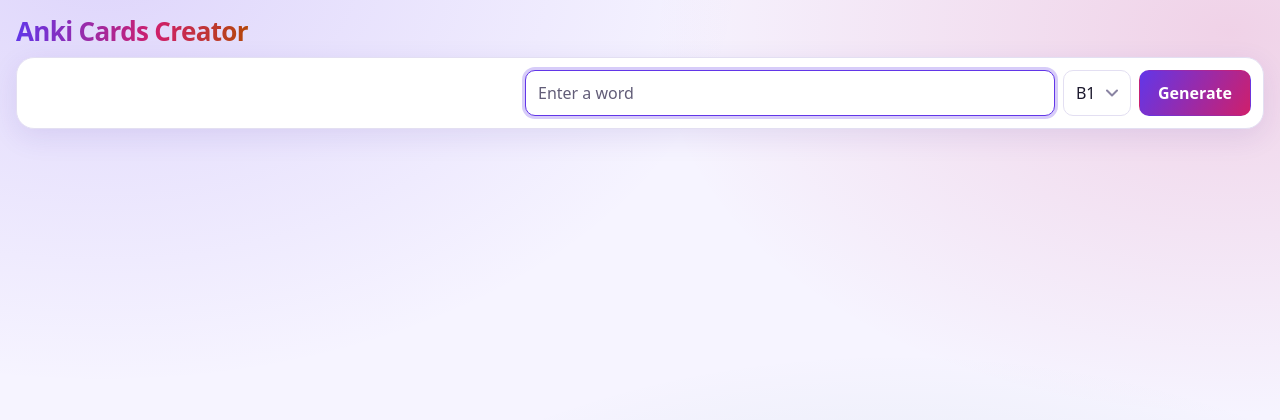
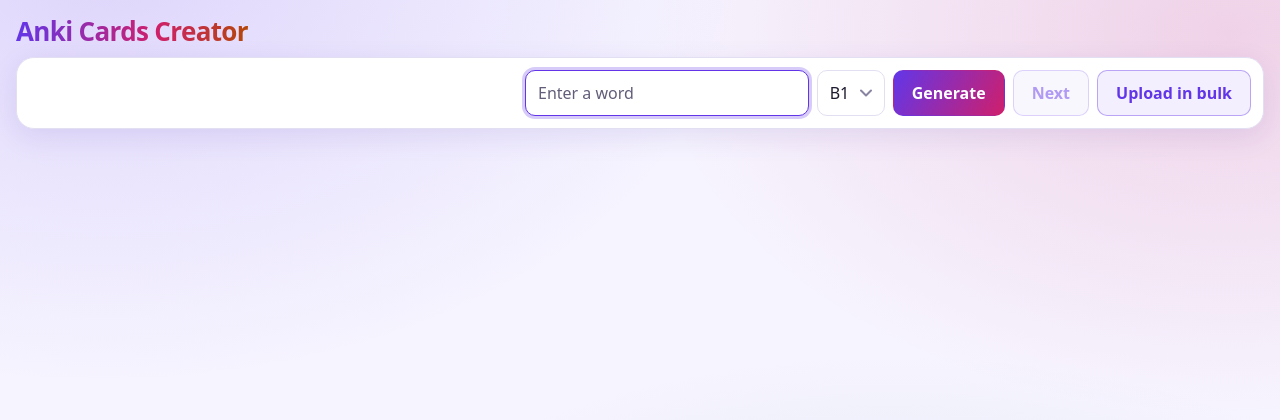
Before and after one commit to RadioVika/anki-cards-creator, a FastAPI app: page / in a window 1280 px wide. Shown: the top 420 px of the page. Run offline with FastAPI, Linux system fonts and the light colour scheme; data that the repository does not hold is empty; parts of the project's set-up code (start-up, migrations or seed data) failed here and were passed over.

Commit message:
add bulk upload

```diff
--- a/src/anki_cards_creator/web/static/app.css
+++ b/src/anki_cards_creator/web/static/app.css
@@ -104,7 +104,11 @@ section { margin-bottom: 24px; }
 .row .level { flex: none; width: auto; min-width: 0; }
 .row + .message { margin: 8px 0 0; }
 
-input, select, .editable {
+.bulk { display: flex; flex-direction: column; align-items: flex-end; gap: 8px; margin-top: 8px; }
+.bulk[hidden] { display: none; }
+.bulk textarea { resize: vertical; }
+
+input, select, textarea, .editable {
   width: 100%;
   padding: 10px 12px;
   border: 1px solid var(--border);
@@ -115,7 +119,7 @@ input, select, .editable {
   transition: border-color 0.15s, box-shadow 0.15s, background-color 0.15s;
 }
 
-input::placeholder { color: var(--muted); }
+input::placeholder, textarea::placeholder { color: var(--muted); }
 
 select {
   appearance: none;
@@ -126,7 +130,7 @@ select {
   cursor: pointer;
 }
 
-input:focus-visible, select:focus-visible, .editable:focus-visible {
+input:focus-visible, select:focus-visible, textarea:focus-visible, .editable:focus-visible {
   border-color: var(--accent);
   outline: none;
   box-shadow: 0 0 0 3px color-mix(in srgb, var(--accent) 25%, transparent);
--- a/src/anki_cards_creator/web/static/app.js
+++ b/src/anki_cards_creator/web/static/app.js
@@ -33,3 +33,41 @@ word.addEventListener("click", () => {
 word.addEventListener("input", () => { selectOnClick = false; });
 word.addEventListener("blur", () => { selectOnClick = true; });
 word.form.addEventListener("submit", () => { selectOnClick = true; });
+
+// Bulk upload: pasted words (one per line) form a queue, and "Next" moves the
+// next queued word into the word field.
+const queue = [];
+const nextButton = document.getElementById("next-word");
+const bulk = document.getElementById("bulk");
+const bulkToggle = document.getElementById("bulk-toggle");
+const bulkWords = document.getElementById("bulk-words");
+
+function updateNextButton() {
+  nextButton.disabled = queue.length === 0;
+  nextButton.textContent = queue.length ? `Next (${queue.length})` : "Next";
+}
+
+function setBulkOpen(open) {
+  bulk.hidden = !open;
+  bulkToggle.setAttribute("aria-expanded", String(open));
+  if (open) bulkWords.focus();
+}
+
+bulkToggle.addEventListener("click", () => setBulkOpen(bulk.hidden));
+
+document.getElementById("bulk-add").addEventListener("click", () => {
+  const words = bulkWords.value.split("\n").map((line) => line.trim()).filter(Boolean);
+  if (!words.length) return;
+  queue.push(...words);
+  bulkWords.value = "";
+  setBulkOpen(false);
+  updateNextButton();
+});
+
+nextButton.addEventListener("click", () => {
+  if (!queue.length) return;
+  word.value = queue.shift();
+  updateNextButton();
+  word.focus();
+  selectOnClick = true;
+});
--- a/src/anki_cards_creator/web/templates/index.html
+++ b/src/anki_cards_creator/web/templates/index.html
@@ -29,8 +29,14 @@
             {% endfor %}
           </select>
           <button>Generate</button>
+          <button type="button" id="next-word" class="secondary" disabled>Next</button>
+          <button type="button" id="bulk-toggle" class="secondary" aria-expanded="false" aria-controls="bulk">Upload in bulk</button>
           <span id="spinner" class="htmx-indicator">Generating…</span>
         </form>
+        <div id="bulk" class="bulk" hidden>
+          <textarea id="bulk-words" rows="6" placeholder="One word per line" aria-label="Words, one per line"></textarea>
+          <button type="button" id="bulk-add">Add</button>
+        </div>
       </section>
     </div>
 
```
